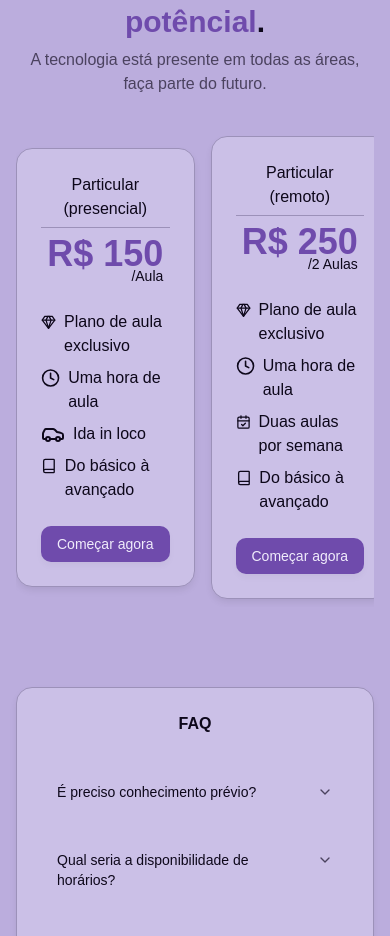
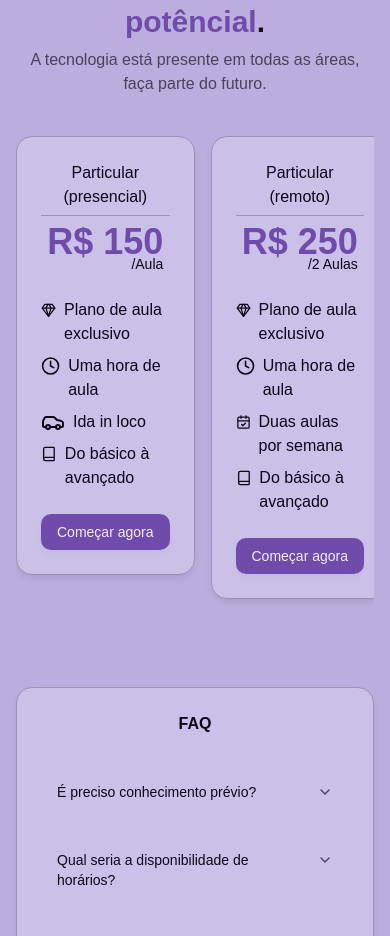
Before and after one commit to corrbrunno/website, a SvelteKit app: page /pricing/classes in a window 390 px wide. Shown: the part 1880-2816 px from the top of the page. Built offline with nearby package versions, Linux system fonts and the light colour scheme.

Commit message:
Refactor: Changed classes order

```diff
--- a/src/routes/pricing/pricing-layoult.svelte
+++ b/src/routes/pricing/pricing-layoult.svelte
@@ -53,7 +53,7 @@
 				{pricingSubtitle}
 			</p>
 		</div>
-		<ul class="flex items-center justify-start gap-4 overflow-x-scroll pb-2 md:justify-center">
+		<ul class="flex justify-start md:justify-center gap-4 pb-2 overflow-x-scroll">
 			{#each pricingCardsData as pricingCardData}
 				<li><PricingCard {...pricingCardData} /></li>
 			{/each}
```
